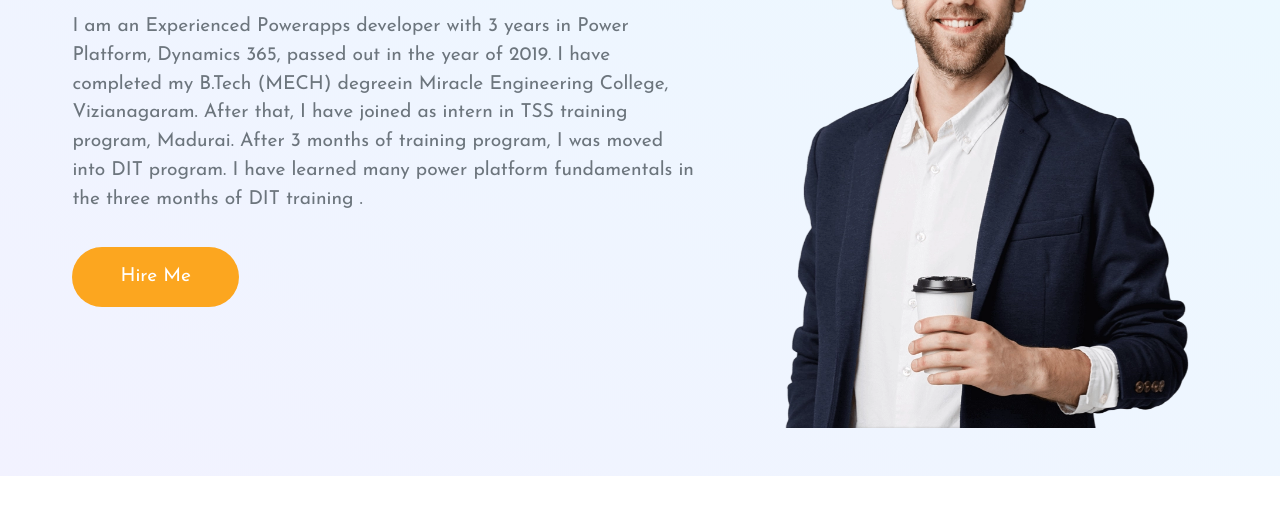
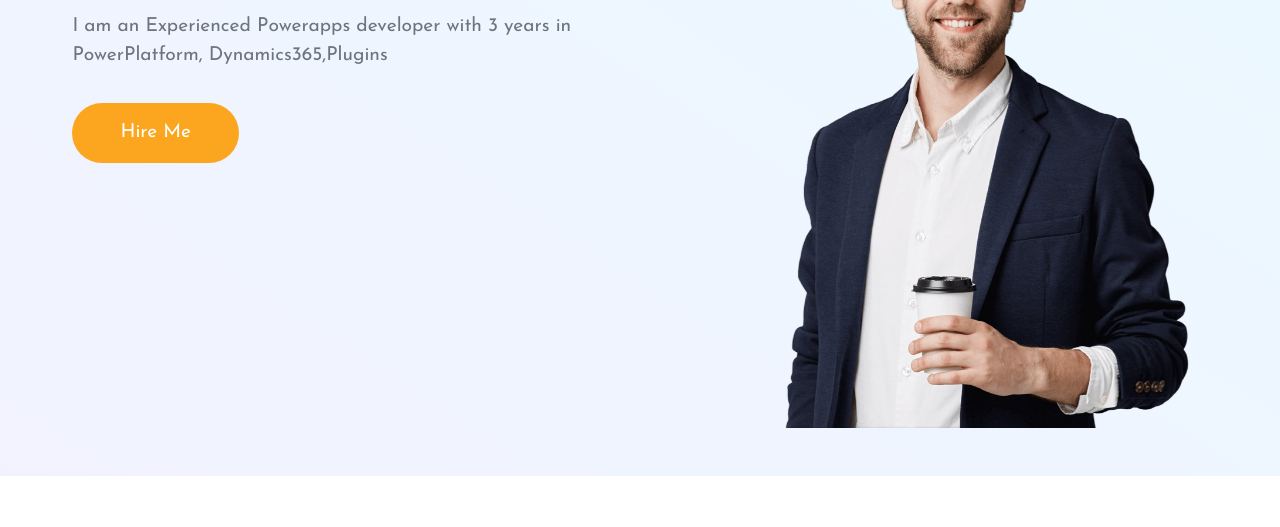
Before and after one commit to saikrishna30121997/saikrishna963, a plain HTML site: page index.html in a window 1280 px wide. Shown: the part 257-784 px from the top of the page. Drawn offline with nearby package versions, Linux system fonts and the light colour scheme.

Commit message:
Update index.html

```diff
--- a/index.html
+++ b/index.html
@@ -95,11 +95,7 @@
             Hello! I Am <br /><span class="c-orange">Pawan Kumavat</span>
           </h2>
           <p class="text-muted">
-            I am an Experienced Powerapps developer with 3 years in Power Platform, Dynamics
-365, passed out in the year of 2019. I have completed my B.Tech (MECH) degreein Miracle
-Engineering College, Vizianagaram. After that, I have joined as intern in TSS training
-program, Madurai. After 3 months of training program, I was moved into DIT program. I have
-learned many power platform fundamentals in the three months of DIT training .
+            I am an Experienced Powerapps developer with 3 years in PowerPlatform, Dynamics365,Plugins
           </p>
           <button class="c-btn h-btn mt-3 py-3 px-5 rounded-pill">
             Hire Me
```
